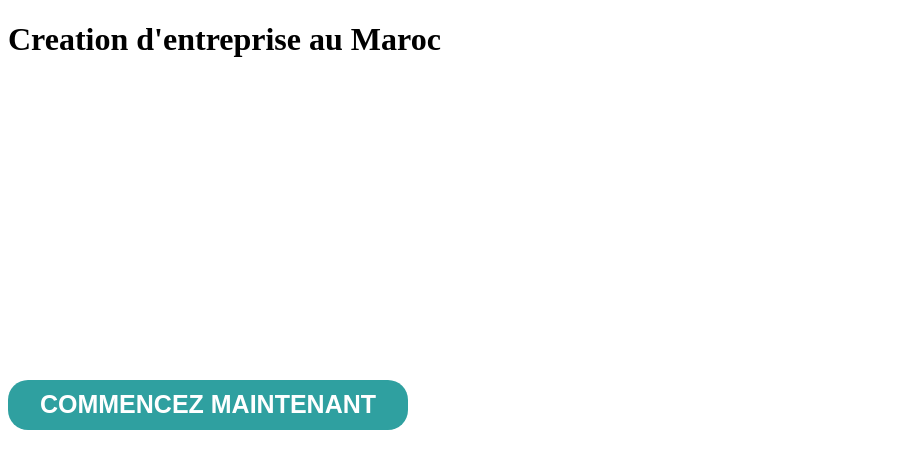
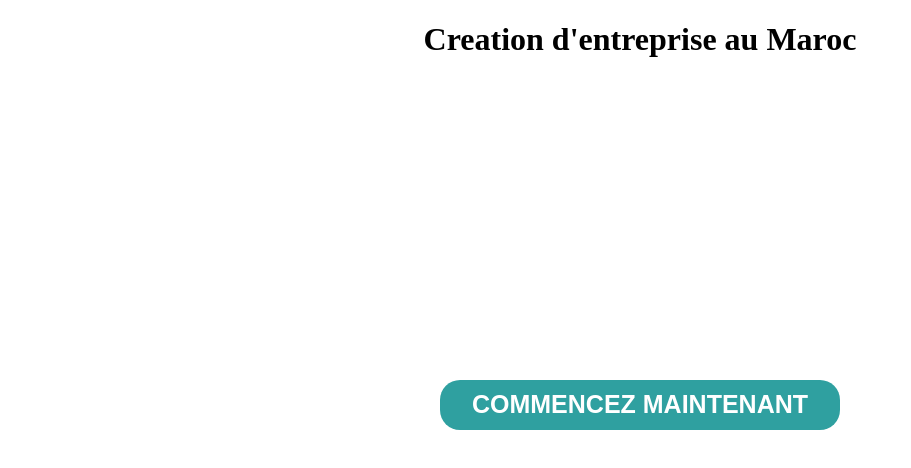
Before and after one commit to Benfill/Servline, a plain HTML site: page index.html in a window 1280 px wide. Shown: the whole page, without its empty margins (0-911 px from the left). Drawn offline with Linux system fonts and the light colour scheme.

Commit message:
Update index.html

```diff
--- a/index.html
+++ b/index.html
@@ -2,10 +2,12 @@
 
 <head>
 <title>ServLine</title>
+<meta name="viewport" content="width=device-width, initial--scale=1.0">
 <style>
+
   h1 {
-    margin-inline: auto;
-  }
+    text-align: center;
+    }
   .servline-button {
     transition: opacity 0.4s;
     background-color: rgb(47, 160, 160);
@@ -16,7 +18,7 @@
     width: 400px;
     font-size: 25px;
     cursor: pointer;
-    margin-inline: auto;
+    align: center;
     margin-block-start: 300px;
   }
    .servline-button:hover {
@@ -25,6 +27,9 @@
     .servline-button:active {
       opacity: 0.3;
     }
+    .button-center {
+      text-align: center;
+}
   button{
         color:white;
         text-decoration: none !important;
@@ -33,10 +38,11 @@
 </head>
 
 <body>
-<h1>Creation d'entreprise au Maroc</h1>
-   <a href="https://metaservice.youcan.shop/"
-    rel="noopener noreffer"> <button class="servline-button"> COMMENCEZ MAINTENANT
-  </button>
-   </a>
-
+    <h1>Creation d'entreprise au Maroc</h1>
+    <div class="button-center">
+    <a href="https://metaservice.youcan.shop/"
+      target="_blank" rel="noopener noreffer"> <button class="servline-button"> COMMENCEZ MAINTENANT
+    </button>
+     </a>
+   </div>
 </body>
```
